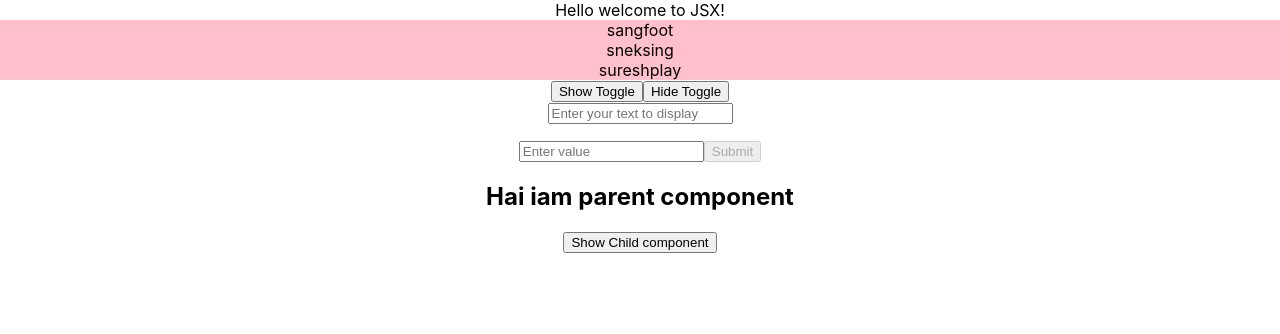
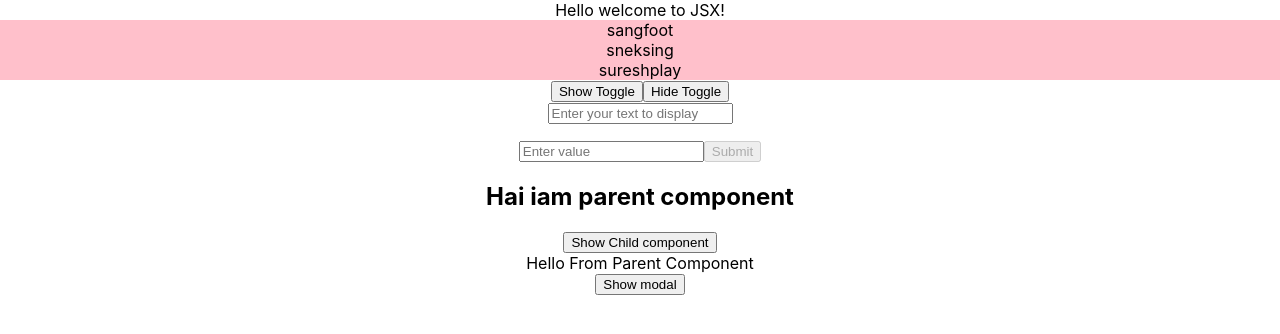
Before and after one commit to sangeetha2521/React-challenges, a React (Create React App) app in the folder react-basics/: page / in a window 1280 px wide. Shown: the top 334 px of the page. Built offline with nearby package versions, Linux system fonts and the light colour scheme.

Commit message:
Dynamic component

```diff
--- a/react-basics/src/App.css
+++ b/react-basics/src/App.css
@@ -39,6 +39,12 @@
 .button{
   opacity: 50;
 }
+.Parent{
+  width: 50;
+  height: 40;
+  color:antiquewhite;
+  border:#282c34;
+}
 @keyframes App-logo-spin {
   from {
     transform: rotate(0deg);
--- a/react-basics/src/App.js
+++ b/react-basics/src/App.js
@@ -5,6 +5,7 @@ import HideContent from "./components/Hidecontent";
 import TwowayBinding from "./components/TwoWayBinding";
 import Disable from "./components/DisableButton";
 import ParantComponent from "./components/ParentComponent";
+import Parent from "./components/Dynamic-Parent";
 
 function App() {
   return (
@@ -15,6 +16,7 @@ function App() {
       <TwowayBinding />
       <Disable />
       <ParantComponent />
+      <Parent />
     </div>
   );
 }
--- /dev/null
+++ b/react-basics/src/components/Dynamic-Parent/ChildComp.js
@@ -0,0 +1,21 @@
+//   Challenge: Show entire Child component content inside Parent component. Only add code on Parent Component below
+
+import React, { useState } from "react";
+import "../../App.css";
+
+const Child = () => {
+  const [showModal, setShowModal] = useState(false);
+
+  const onClick = () => {
+    setShowModal(true);
+    return <>{showModal && <div>Hey!</div>}</>;
+  };
+  return (
+    <>
+      <div>
+        <button onClick={onClick}>Show modal</button>
+      </div>
+    </>
+  );
+};
+export default Child;
--- /dev/null
+++ b/react-basics/src/components/Dynamic-Parent/index.js
@@ -0,0 +1,12 @@
+import React from "react";
+import Child from "./ChildComp";
+
+const Parent = () => {
+  return (
+    <div>
+      Hello From Parent Component
+      <Child />
+    </div>
+  );
+};
+export default Parent;
```
